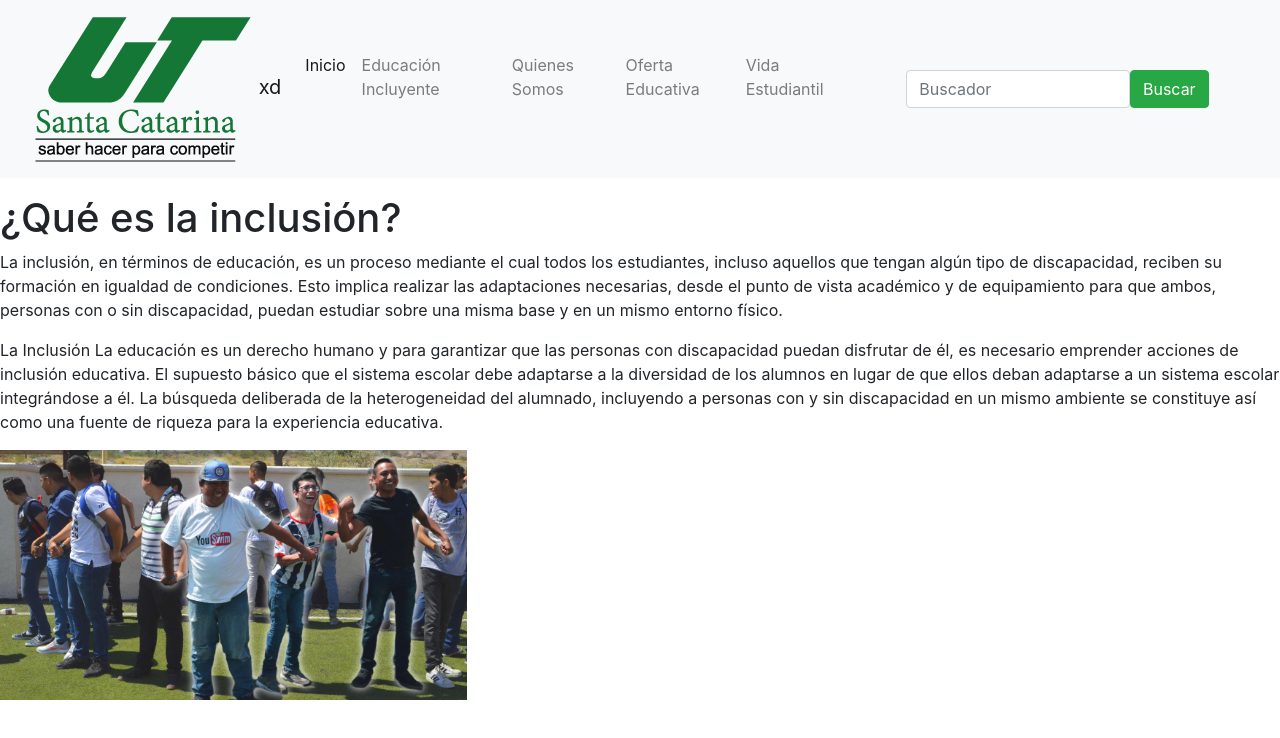
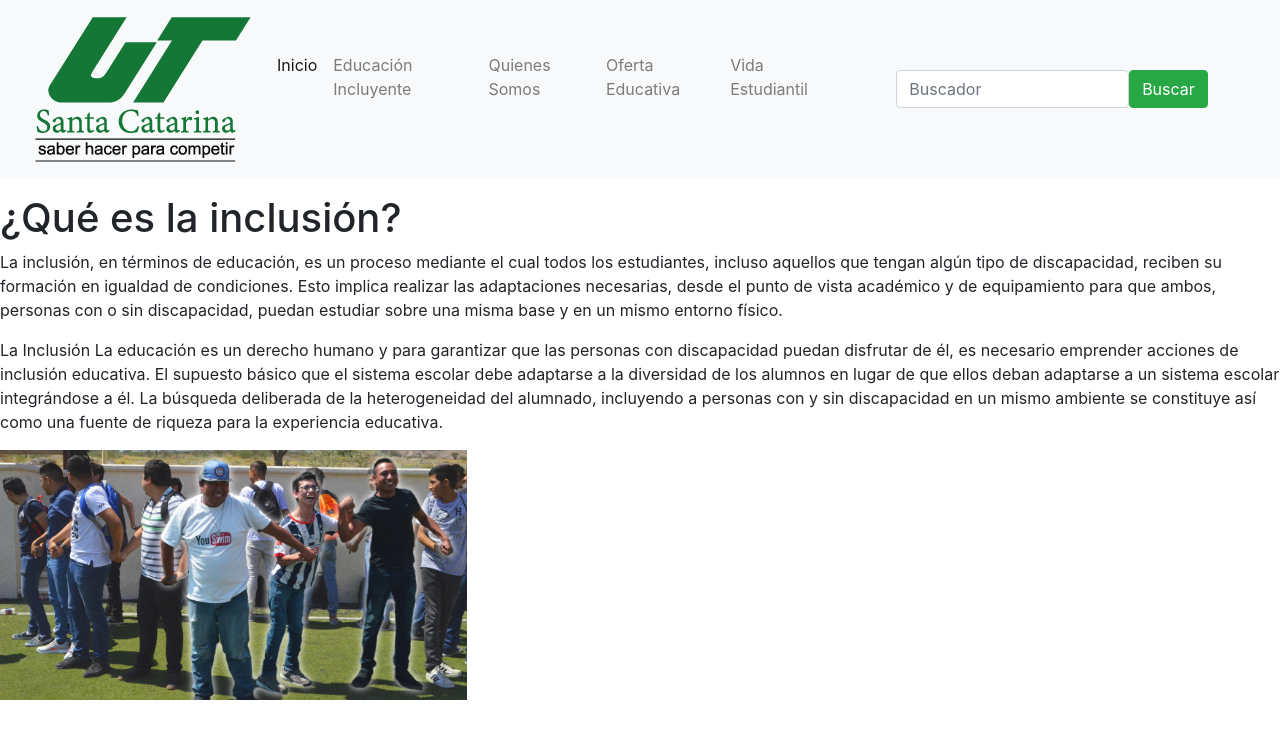
Before and after one commit to Oyervides14509/Act-3-Ejercicio-Git, a plain HTML site: page EducacionIncluyente.html in a window 1280 px wide. Drawn offline with nearby package versions, Linux system fonts and the light colour scheme.

Commit message:
"EducacionIncluyente"

```diff
--- a/EducacionIncluyente.html
+++ b/EducacionIncluyente.html
@@ -17,7 +17,7 @@
     <a class="navbar-brand" href="#">
 
     <img id="logo" src="utsc.png">
-xd
+
     </a>
 
     <button class="navbar-toggler" type="button" data-bs-toggle="collapse" data-bs-target="#navbarColor03"
```
